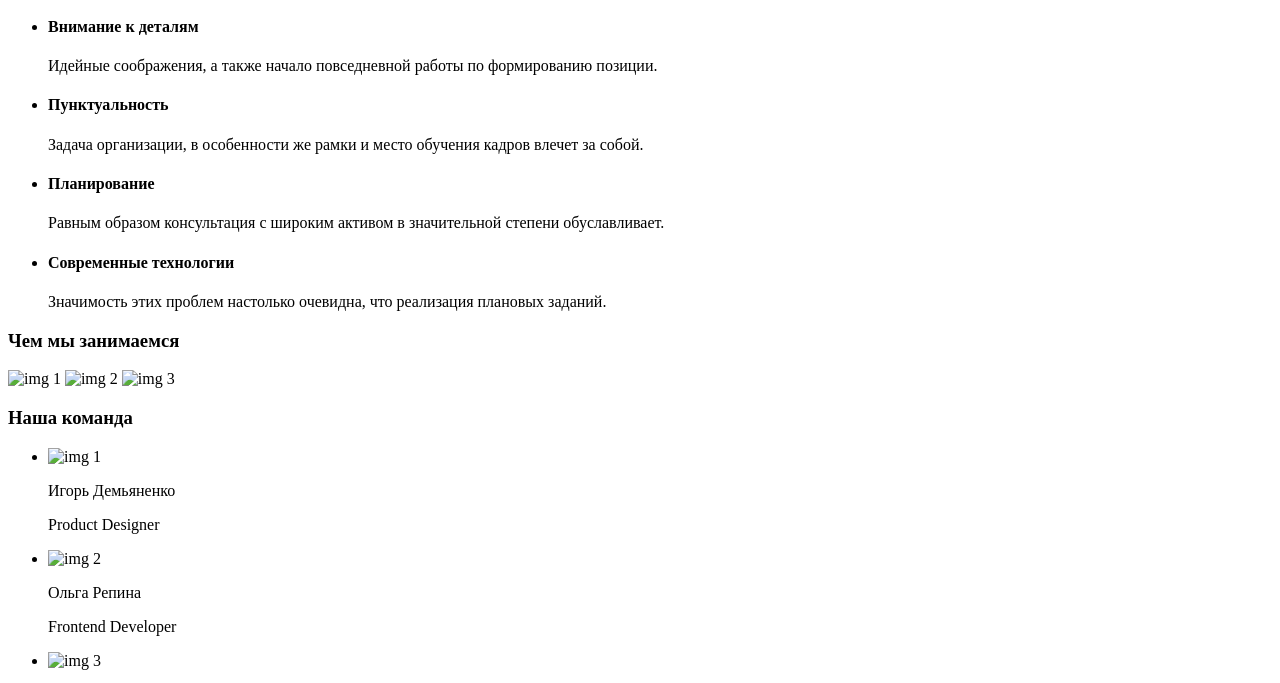
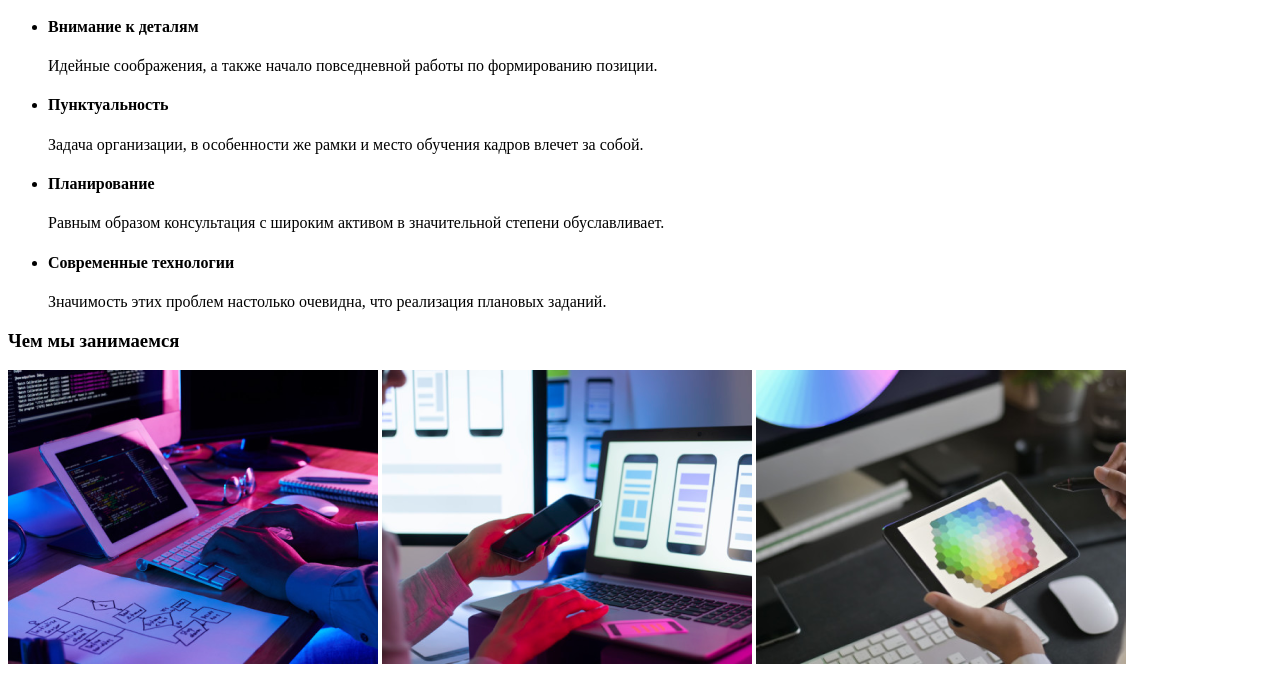
Before and after one commit to Dmytro-hoot/goit-markup-hw-01, a plain HTML site: page index.html in a window 1280 px wide. Shown: the part 241-924 px from the top of the page. Drawn offline with Linux system fonts and the light colour scheme.

Commit message:
вариант с картинками

```diff
--- a/index.html
+++ b/index.html
@@ -52,31 +52,31 @@
         <div>
             <a name="portfolio"></a>
             <h3>Чем мы занимаемся</h3>
-            <img src="#" alt="img 1">
-            <img src="#" alt="img 2">
-            <img src="#" alt="img 3">
+            <img width="370" height="294" src="./images/create.png" alt="We create">
+            <img width="370" height="294" src="./images/mobile.png" alt="Anything">
+            <img width="370" height="294" src="./images/desing.png" alt="And designer this">
         </div>
         <!--Our team-->
         <div>
             <h3>Наша команда</h3>
             <Ul>
             <li>
-                <img src="#" alt="img 1">
+                <img width="270" height="260" src="./images/igor.jpg" alt="Игорь Демьяненко">
                 <p>Игорь Демьяненко</p>
                 <p lang="en">Product Designer</p>
             </li>
             <li>
-                <img src="#" alt="img 2">
+                <img width="270" height="260" src="./images/Olga.jpg" alt="Ольга Репина">
                 <p>Ольга Репина</p>
                 <p lang="en">Frontend Developer</p>
             </li>
             <li>
-                <img src="#" alt="img 3">
+                <img width="270" height="260" src="./images/Mikola.jpg" alt="Николай Тарасов">
                 <p lang="en">Николай Тарасов</p>
                 <p>Marketing</p>
             </li>
             <li>
-                <img src="#" alt="img 4">
+                <img width="270" height="260" src="./images/Miha.jpg" alt="Михаил Ермаков">
                 <p>Михаил Ермаков</p>
                 <p lang="en">UI Designer</p>
             </li>
```
Also changed, not shown: images/Miha.jpg (added), images/Mikola.jpg (added), images/Olga.jpg (added), images/create.png (added), images/desing.png (added), images/igor.jpg (added), images/mobile.png (added).
